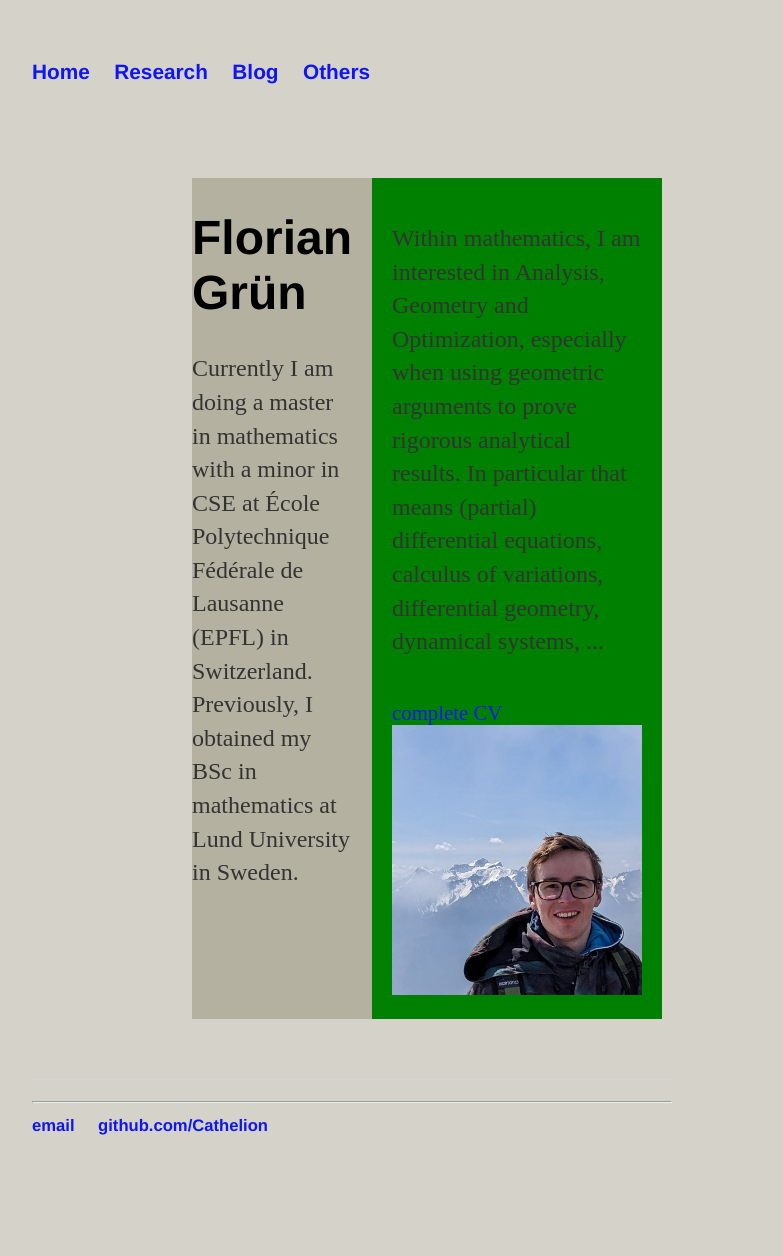
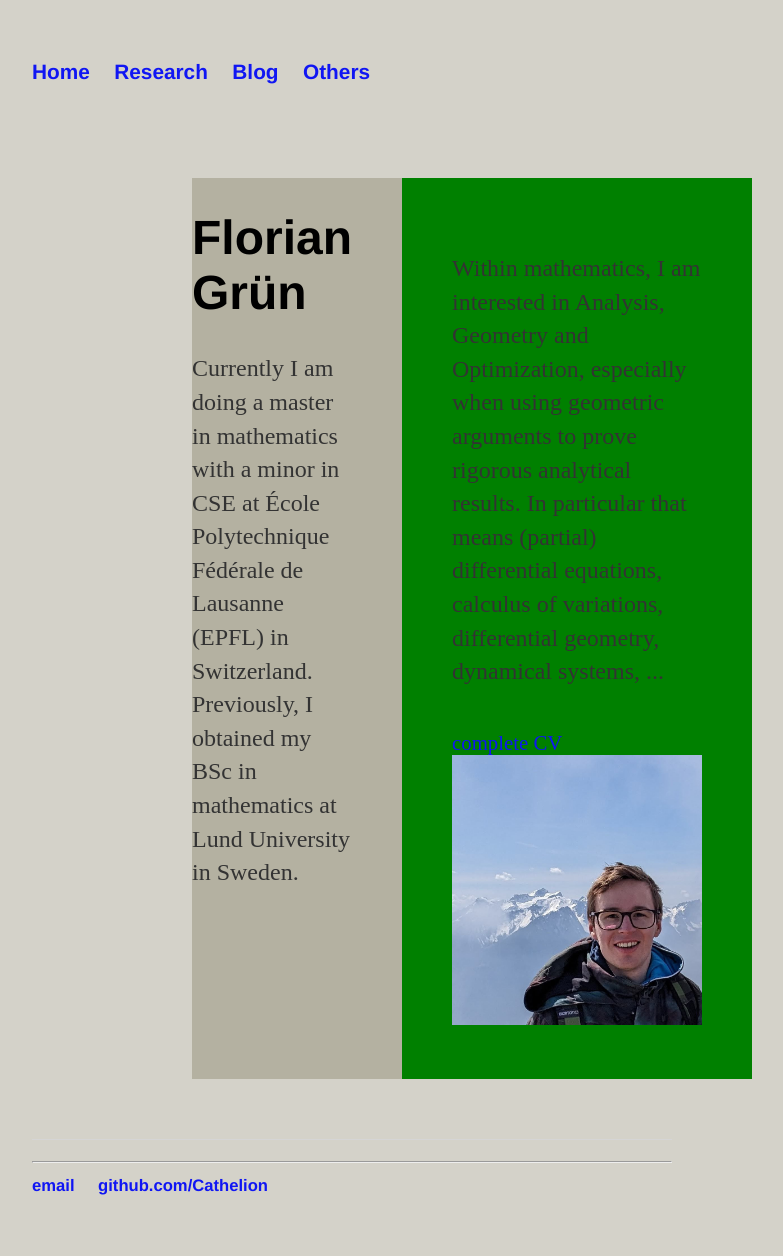
Before and after one commit to Cathelion/Cathelion.github.io, a Jekyll site: the page built from index.html, in a window 1280 px wide. Shown: the whole page, without its empty margins (288-1071 px from the left). Built offline with Jekyll 4.4.1, drawn with Linux system fonts in a browser that asks for light colours; before the commit the page ends 1196 px from its top, so only the background shows below that.

Commit message:
Update main.css

```diff
--- a/css/main.css
+++ b/css/main.css
@@ -65,12 +65,12 @@ li.right{
 /* Styling for the first paragraph */
 .blurb {
     flex: 1; /* Take up remaining space */
-    padding-right: 20px; /* Add some spacing from the image */
+    padding-right: 50px; /* Add some spacing from the image */
 }
 
 /* Styling for the image and second paragraph */
 .img {
     background-color: green;
-    padding: 20px; /* Add spacing around the image */
+    padding: 50px; /* Add spacing around the image */
     flex: 0; /* Don't grow, fixed width based on content */
 }
```
